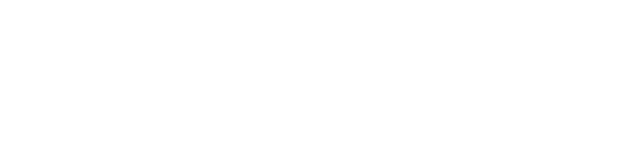
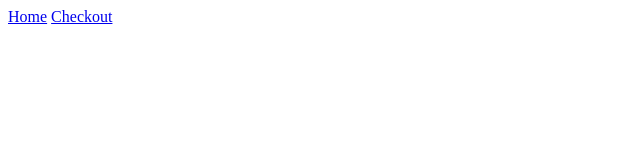
Before and after one commit to timvma/Analytics, a plain HTML site: page checkout.html in a window 1280 px wide. Shown: the whole page, without its empty margins (0-640 px from the left). Drawn offline with Linux system fonts and the light colour scheme.

Commit message:
Update checkout.html

```diff
--- a/checkout.html
+++ b/checkout.html
@@ -7,6 +7,8 @@
     <title>Checkout</title>
 </head>
 <body>
+    <a href="/">Home</a>
+    <a href="/checkout">Checkout</a>
 
 </body>
 </html>
```
